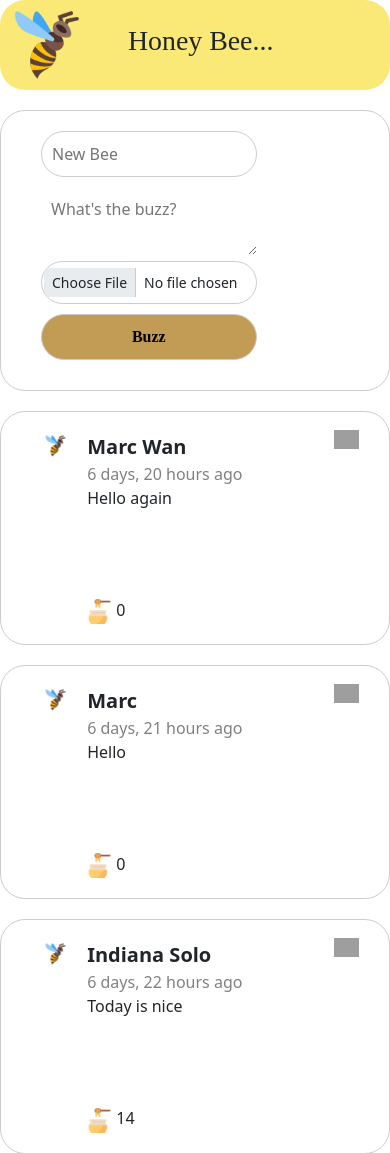
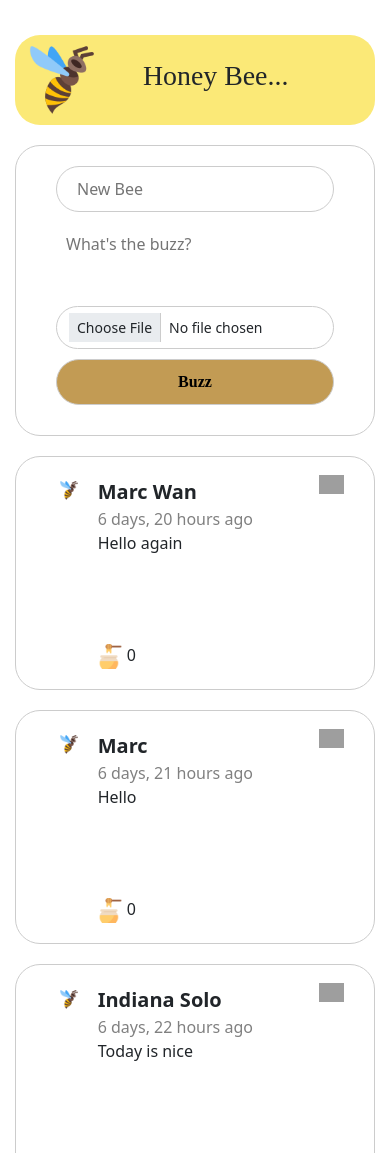
Before and after one commit to Mwan5642/honeybeetweet, a Django app: page / in a window 390 px wide. Shown: the top 1153 px of the page. Run offline with Django 3.2, Linux system fonts and the light colour scheme; data comes from the database, SQL or seed files in the repository; grey boxes are pictures that could not be loaded.

Commit message:
CSS & Template adjustments

```diff
--- a/static/css/style.css
+++ b/static/css/style.css
@@ -5,6 +5,10 @@ Common
 html, body {
     height: 100%;
 
+}
+
+body {
+    padding: 15px;
 }
 
 .content {
@@ -45,6 +49,7 @@ Title
     border-radius: 25px;
     align-content: center;
     margin-bottom: 20px;
+    margin-top:20px;
 
 }
 
@@ -99,7 +104,7 @@ Posts
 .post_form input {
     width: 70%;
     margin-bottom: 10px;
-    padding: 10px;
+    padding: 10px 20px;
     border: 1px solid #ccc;
     border-radius: 25px;
 }
@@ -108,6 +113,9 @@ Posts
     width: 70%;
     padding: 10px;
     border: 1px hidden #ccc;
+    border-radius: 25px;
+    margin-bottom: 10px;
+    resize: none;
 }
 
 .posts ul {
@@ -180,4 +188,10 @@ Posts
     .posts li .name_body .name {
         font-size: 20px;
     }
+    .post_form input {
+        width: 100%;
+    }
+    .post_form textarea {
+        width: 100%;
+    }
 }
--- a/templates/posts.html
+++ b/templates/posts.html
@@ -39,7 +39,7 @@
                     <div class="datetime">{{ post.created_at|naturaltime }}</div>
                     <p>{{ post.body }}</p> <br>
 
-                    <img src="{{ post.image.url }}" style="width: 300px" onerror="this.style.display='none'" >
+                    <img src="{{ post.image.url }}" style="width: 100%" onerror="this.style.display='none'" >
                     <br><br>
 
                     <a class="like-button" type= "button" href="/like/{{post.id}}/" style="text-decoration: none;">
```
